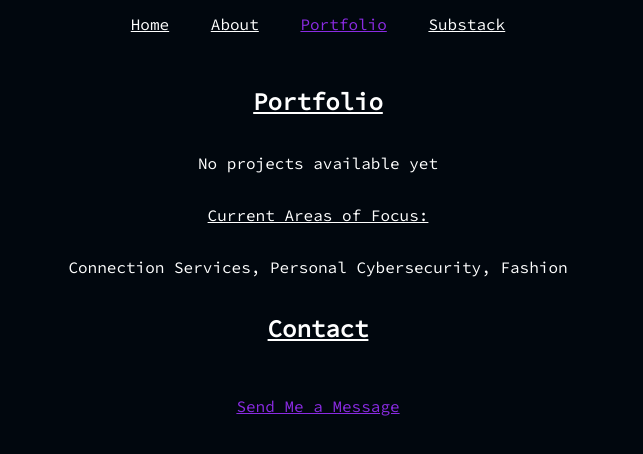
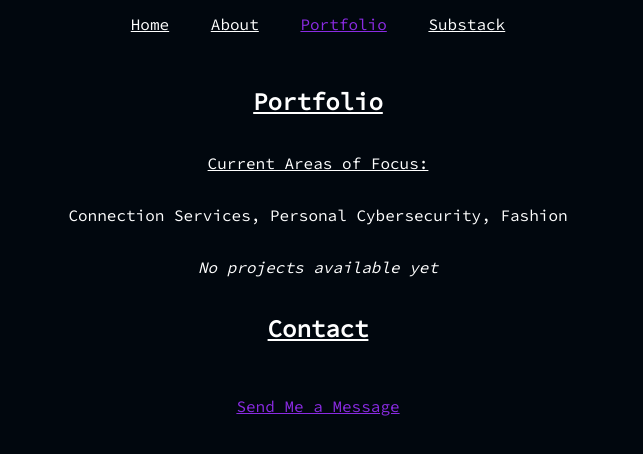
Before and after one commit to garkilic/Entropy-Labs, a plain HTML site: page Pages/Portfolio.html in a window 1280 px wide. Shown: the part 376-830 px from the top of the page, without its empty margins (322-965 px from the left). Drawn offline with Linux system fonts and the light colour scheme; files that its build step writes are made by us from their sources.

Commit message:
Changed order

```diff
--- a/Pages/Portfolio.html
+++ b/Pages/Portfolio.html
@@ -29,11 +29,11 @@
 		</ul>
 		<div class="content--section">
 			<h2><u>Portfolio</u></h2>
-			<ul class="tests">
-				<li>No projects available yet</li>
-			</ul>
 			<p><u>Current Areas of Focus:</u></p>
 			<p>Connection Services, Personal Cybersecurity, Fashion</p>
+			<ul class="tests">
+				<li><em>No projects available yet</em></li>
+			</ul>
 		</div>
 		<div class="content--section">
 			<h2><u>Contact</u></h2>
```
